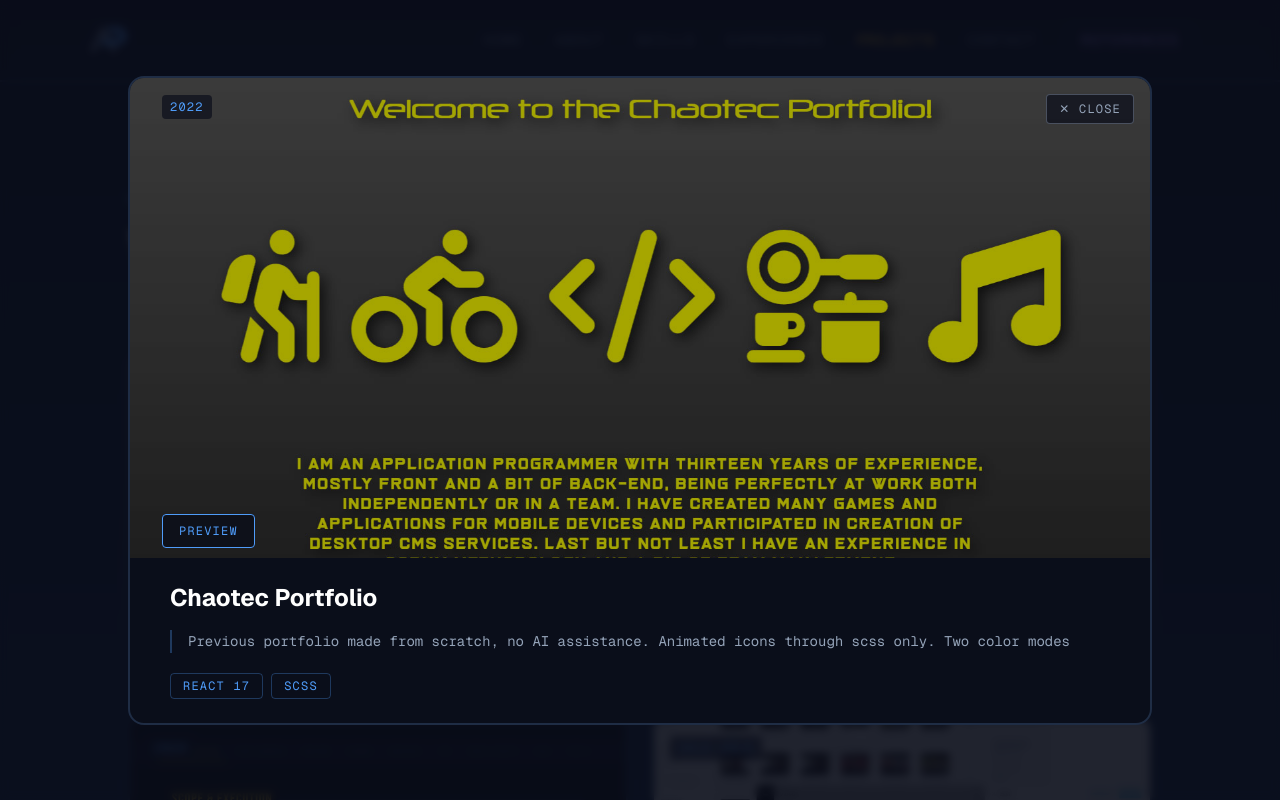
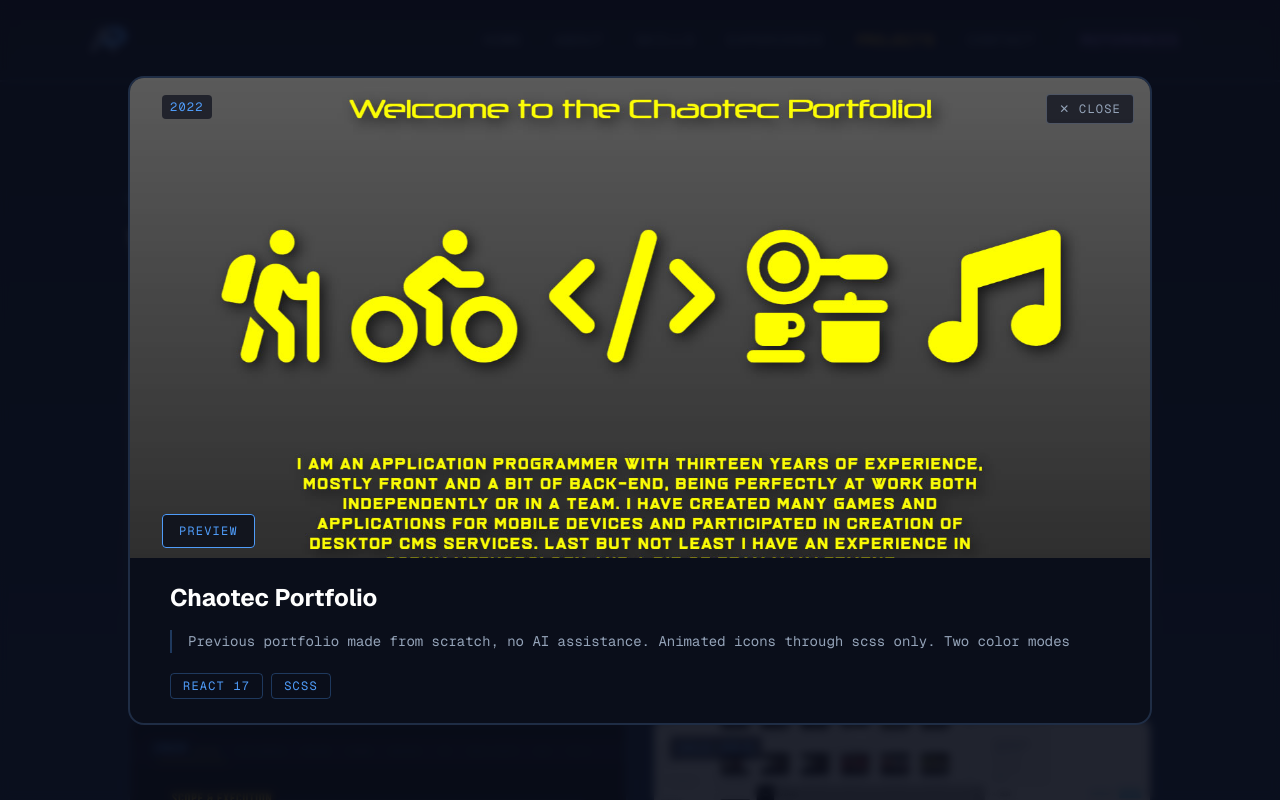
Before and after one commit to Jamisu/action-point, a Next.js app: page /projects in a window 1280 px wide. Both pictures are taken after a click on the element 378 px from the left and 523 px from the top of the page. Shown: the top 800 px of the page. Built offline with nearby package versions, Linux system fonts and the light colour scheme.

Commit message:
remove filter brightness from ProjectMOdal

```diff
--- a/src/components/ui/ProjectModal.tsx
+++ b/src/components/ui/ProjectModal.tsx
@@ -42,8 +42,7 @@ export default function ProjectModal({
             <div
               className="absolute inset-0 bg-cover bg-center"
               style={{
-                backgroundImage: `url(${project.image})`,
-                filter: 'brightness(0.65)',
+                backgroundImage: `url(${project.image})`
               }}
             />
           ) : (
```
